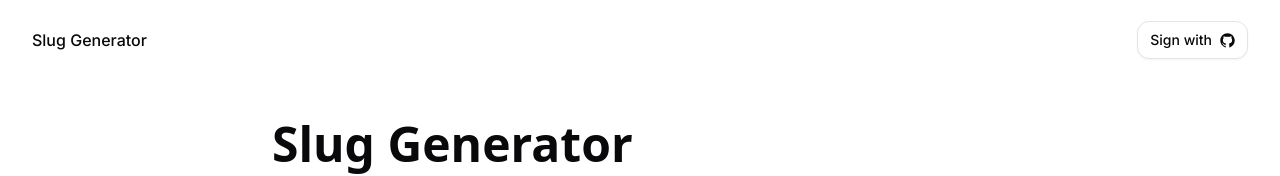
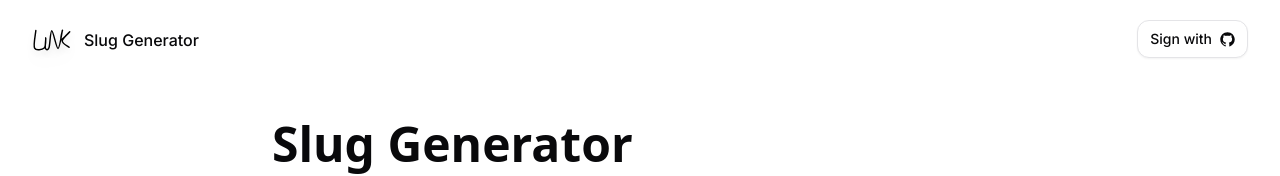
Before and after one commit to imjesusc/slug-generator, a Next.js app: page / in a window 1280 px wide. Shown: the top 176 px of the page. Built offline with nearby package versions, Linux system fonts and the light colour scheme; no server answers.

Commit message:
feat: Added logo

```diff
--- a/src/components/global/navbar.tsx
+++ b/src/components/global/navbar.tsx
@@ -5,6 +5,7 @@ import { GitHubLogoIcon } from '@radix-ui/react-icons'
 import { signIn, useSession } from 'next-auth/react'
 import { UserNav } from './user-nav'
 import { type UserNavProps } from '@/models/UserNav.interface'
+import Image from 'next/image'
 
 export function NavBar() {
   const { data, status } = useSession()
@@ -27,7 +28,10 @@ export function NavBar() {
     <header className="w-screen grid place-content-center h-20">
       <nav className="flex w-screen container justify-between">
         <div className="flex items-center gap-2">
-          <h2 className="text-base font-medium">Slug Generator</h2>
+          <h2 className="text-base font-medium flex gap-3 items-center">
+            <Image src="/fav.svg" alt="logo" className="drop-shadow-lg h-10 w-10" width={30} height={30} />
+            Slug Generator
+          </h2>
         </div>
         <div>
           {status !== 'loading' ? (
```
Also changed, not shown: public/fav.svg (added), public/favicon.svg.
